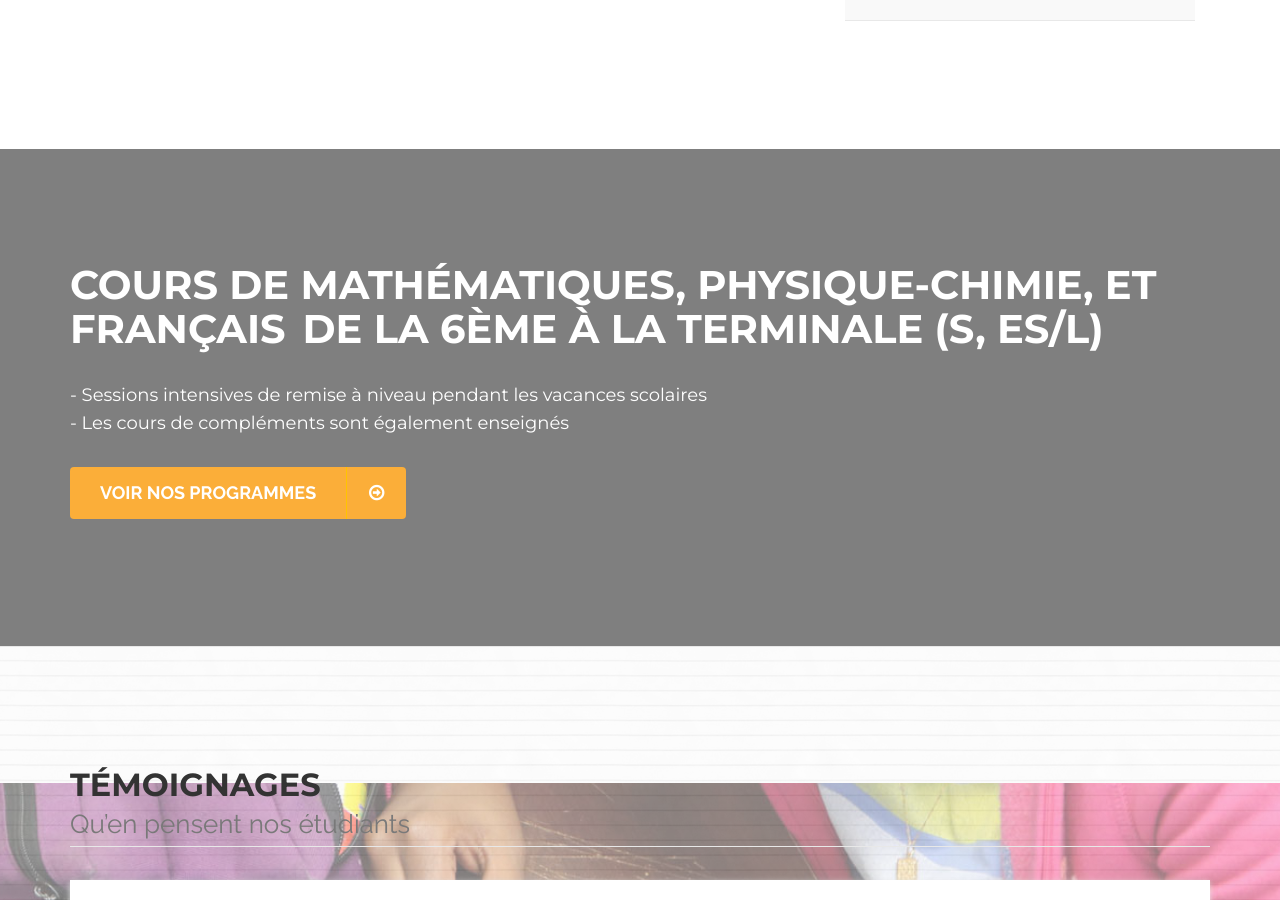
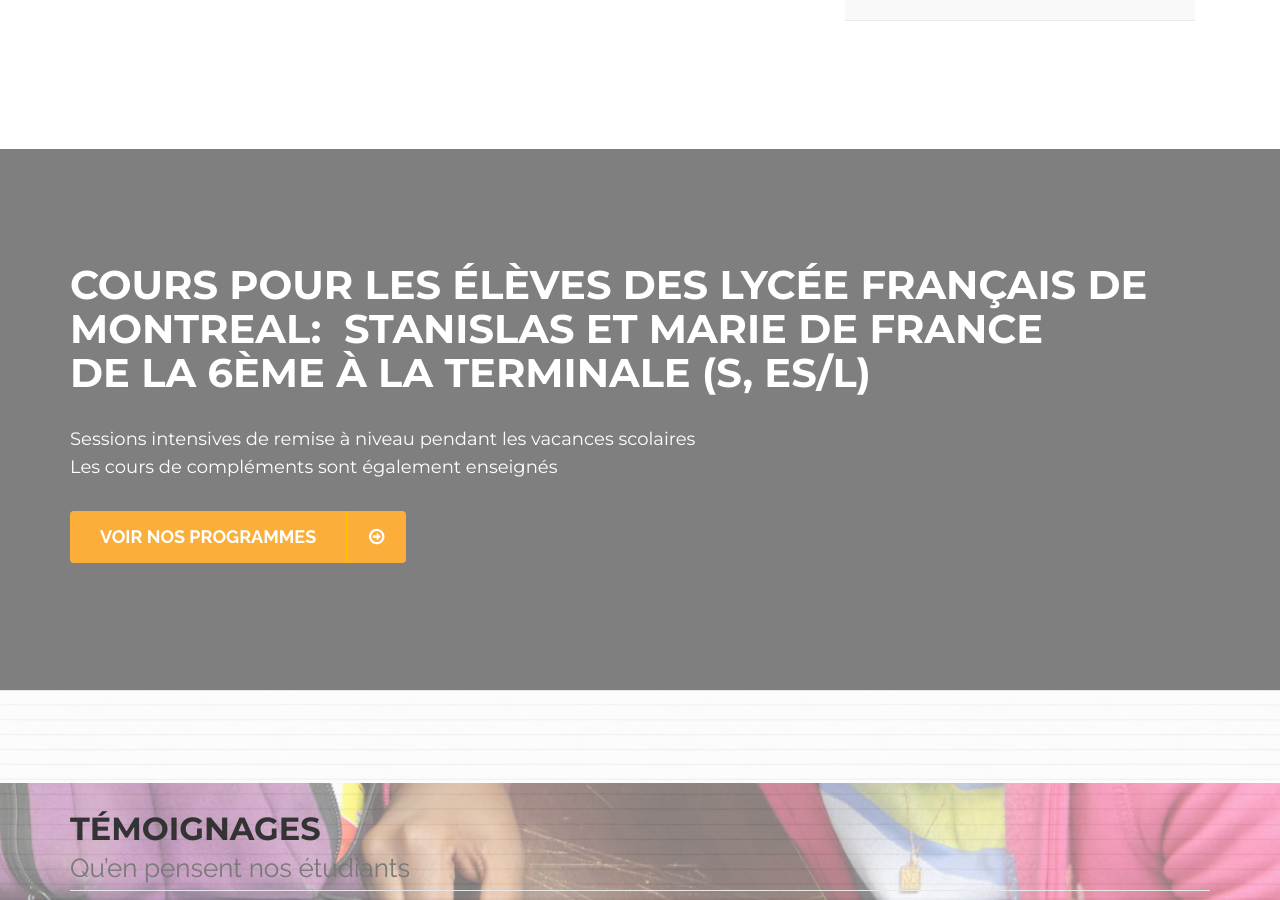
Before and after one commit to bkingg/les-clefs-pour-reussir, a Jekyll site: the page built from index.html, in a window 1280 px wide and 900 px high, scrolled down 2197 px. Built offline with Jekyll 4.4.1, drawn with Linux system fonts in a browser that asks for light colours; some of the changed text lies outside the part shown.

Commit message:
Update from Forestry.io - index.html

```diff
--- a/index.html
+++ b/index.html
@@ -75,28 +75,28 @@
         <div class="col-md-12">
           <div class="media hover-effect">
             <div class="media-body">
-              <h5 class="media-heading">Cours en petit groupe par niveaux</h5>
+              <h5 class="media-heading">Cours en petit groupe par niveau.</h5>
             </div>
           </div>
         </div>
         <div class="col-md-12">
           <div class="media hover-effect">
             <div class="media-body">
-              <h5 class="media-heading">Fiches méthodes du cours et exercices de types</h5>
+              <h5 class="media-heading">Fiches méthodes du cours et exercices de types.</h5>
             </div>
           </div>
         </div>
         <div class="col-md-12">
           <div class="media hover-effect">
             <div class="media-body">
-              <h5 class="media-heading">Examens blancs récapitulatifs à la fin de chaque chapitre&nbsp;</h5>
+              <h5 class="media-heading">Examens blancs récapitulatifs à la fin de chaque chapitre.&nbsp;</h5>
             </div>
           </div>
         </div>
         <div class="col-md-12">
           <div class="media hover-effect">
             <div class="media-body">
-              <h5 class="media-heading">Correction détaillée d’anciens examens</h5>
+              <h5 class="media-heading">Correction détaillée d’anciens examens.</h5>
             </div>
           </div>
         </div>
@@ -146,10 +146,8 @@
   <div class="container">
     <div class="row">
       <div class="col-md-12">
-        <h1>Cours de Mathématiques, Physique-chimie, et Français
-            De la 6ème à la terminale (S, ES/L)</h1>
-        <h4>- Sessions intensives de remise à niveau pendant les vacances scolaires <br>
-            - Les cours de compléments sont également enseignés </h4>
+        <h1>Cours pour les élèves des lycée français de Montreal:&nbsp; Stanislas et Marie de France<br>de la 6ème à la terminale (S, ES/L)</h1>
+        <h4>Sessions intensives de remise à niveau pendant les vacances scolaires<br>Les cours de compléments sont également enseignés</h4>
         <a href="/programmes.html" target="_self" class="rex-bottom-medium rex-btn-icon">
           <span class="rex-btn-text">Voir Nos Programmes</span>
           <span class="rex-btn-text-icon"><i class="fa fa-arrow-circle-o-right"></i></span>
```
